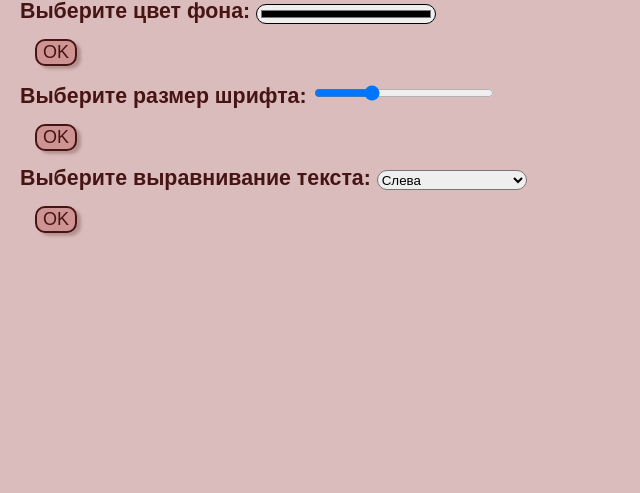
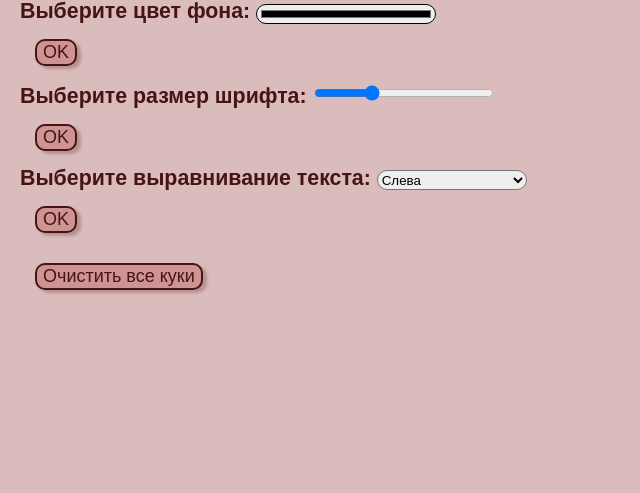
Before and after one commit to ninioka/web-programming-labs-2, a Flask app: page /lab3/settings/ in a window 1280 px wide. Shown: the part 205-698 px from the top of the page, without its empty margins (0-640 px from the left). Run offline with Flask 3, Linux system fonts and the light colour scheme.

Commit message:
Чистка всех кук

```diff
--- a/templates/lab3/settings.html
+++ b/templates/lab3/settings.html
@@ -50,4 +50,10 @@
             <button type="submit">ОK</button>
         </div>
     </form>
+
+    <form action="/lab3/clear_cookie">
+        <div>
+            <button type="submit">Очистить все куки</button>
+        </div>
+    </form>
 {% endblock %}
--- a/templates/lab3/success.html
+++ b/templates/lab3/success.html
@@ -6,7 +6,7 @@
 {# Основной контент: #}
 {% block main %}
     <h1>Оплата</h1>
-    <div style="text-align: center;">Спасибо, ваш заказ на сумму {{ price }} рублей оплачен, ожидайте доставку!</div><br>
+    <div style="text-align: center;">Спасибо, ваш заказ на сумму {{ price }} &#8381 оплачен, ожидайте доставку!</div><br>
     <div style="text-align: center;">
         <a href="/lab3/order">Вернуться на главную</a>
     </div>
```
